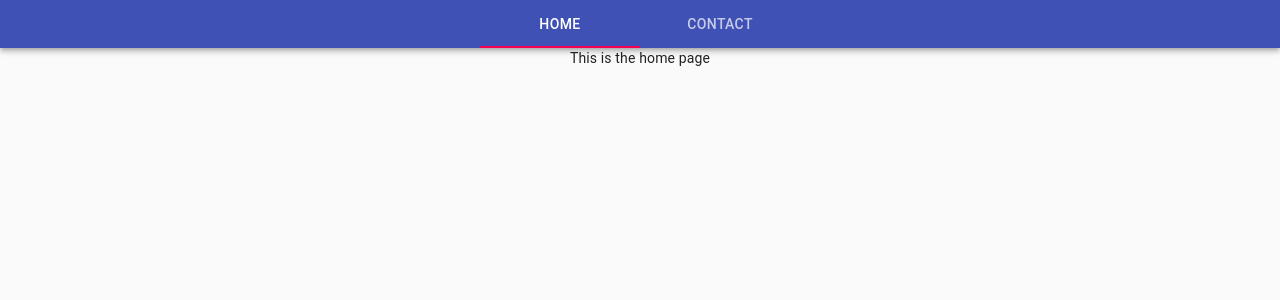
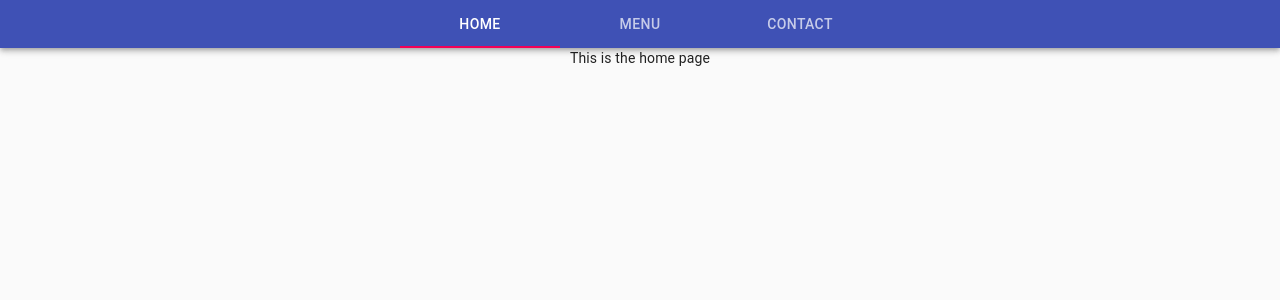
Before and after one commit to WailGree/restaurant-manager-frontend, a React (Create React App) app: page /home in a window 1280 px wide. Shown: the top 300 px of the page. Built offline with nearby package versions, Linux system fonts and the light colour scheme.

Commit message:
Display Menu component

```diff
--- a/src/components/Navbar.jsx
+++ b/src/components/Navbar.jsx
@@ -1,6 +1,7 @@
 import React from 'react'
 import { Tabs, Tab, AppBar } from '@material-ui/core';
 import Homepage from './Homepage';
+import Menu from './Menu';
 import Contact from './Contact';
 
 function Navbar(props) {
@@ -10,12 +11,14 @@ function Navbar(props) {
 
     const tabNameToIndex = {
         0: "home",
-        1: "contact"
+        1: "menu",
+        2: "contact"
     }
 
     const indexToTabName = {
         "home": 0,
-        "contact": 1
+        "menu": 1,
+        "contact": 2
     }
 
     const [selectedTab, setSelectedTab] = React.useState(indexToTabName[page]);
@@ -30,11 +33,13 @@ function Navbar(props) {
             <AppBar position="static">
                 <Tabs value={selectedTab} onChange={handleChange} centered>
                     <Tab label="Home" />
+                    <Tab label="Menu" />
                     <Tab label="Contact" />
                 </Tabs>
             </AppBar>
             {selectedTab === 0 && <Homepage />}
-            {selectedTab === 1 && <Contact />}
+            {selectedTab === 1 && <Menu />}
+            {selectedTab === 2 && <Contact />}
         </div>
     )
 }
```
